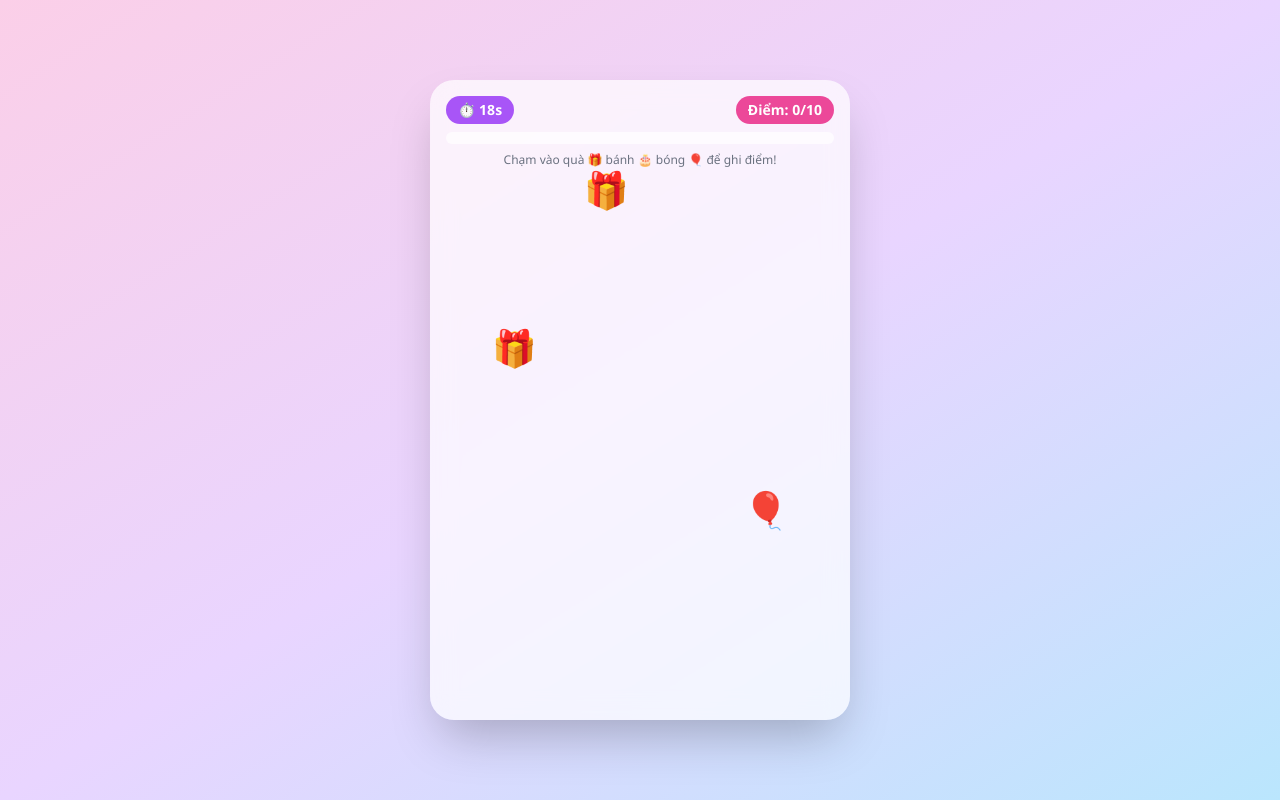
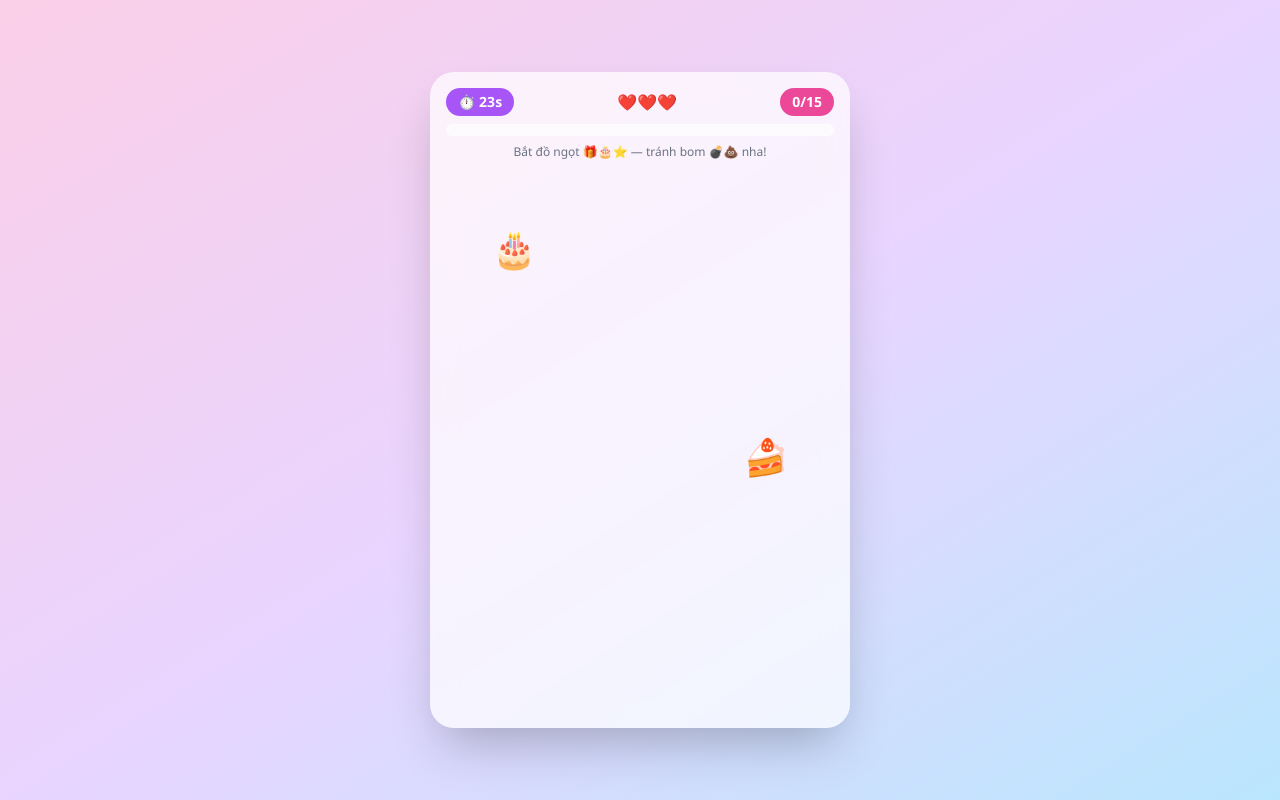
Before and after one commit to phuchuynh140706-gif/birth_day, a Next.js app: page / in a window 1280 px wide. Both pictures are taken after a click on the button "Bắt đầu nhiệm vụ ✨". Built offline with nearby package versions, Linux system fonts and the light colour scheme.

Commit message:
Stronger shake, harder mini game (bombs+lives), bank QR gift

```diff
--- a/components/BirthdayReveal.tsx
+++ b/components/BirthdayReveal.tsx
@@ -4,6 +4,7 @@ import { useEffect, useState } from "react";
 import Image from "next/image";
 import { motion } from "framer-motion";
 import ConfettiEffect from "./ConfettiEffect";
+import QRGift from "./QRGift";
 import { playFanfare, toggleMute, isMuted } from "@/lib/sound";
 
 interface BirthdayRevealProps {
@@ -105,6 +106,7 @@ export default function BirthdayReveal({
         <p className="mb-5 text-xs italic text-purple-500">{TROLL}</p>
 
         <div className="flex flex-col gap-3">
+          <QRGift />
           <motion.button
             whileTap={{ scale: 0.95 }}
             onClick={onReveal}
--- a/components/MiniGame.tsx
+++ b/components/MiniGame.tsx
@@ -9,100 +9,139 @@ interface MiniGameProps {
 }
 
 // ====== CẤU HÌNH GAME (chỉnh ở đây cho dễ) ======
-const TARGET_SCORE = 10; // Số điểm cần đạt để thắng
-const GAME_TIME = 20; // Thời gian chơi (giây)
-const SPAWN_EVERY = 700; // Bao lâu sinh 1 item mới (ms)
-const FALL_DURATION = 3.2; // Item rơi trong bao lâu (giây)
-const ITEMS = ["🎁", "🎂", "🎈"]; // Các item rơi xuống
+const TARGET_SCORE = 15; // Số điểm cần đạt để thắng
+const GAME_TIME = 25; // Thời gian chơi (giây)
+const START_SPAWN = 800; // Lúc đầu bao lâu sinh 1 item (ms)
+const MIN_SPAWN = 380; // Tốc độ sinh nhanh nhất (ms)
+const START_FALL = 3.4; // Lúc đầu item rơi trong bao lâu (giây)
+const MIN_FALL = 1.9; // Item rơi nhanh nhất (giây)
+const MAX_LIVES = 3; // Số mạng (bấm trúng bom là mất 1 mạng)
+
+const GOOD_ITEMS = ["🎁", "🎂", "🎈", "🍰", "⭐"]; // bấm được +1
+const BAD_ITEMS = ["💣", "💩"]; // bấm trúng = mất mạng
+const BAD_CHANCE = 0.25; // 25% item là "đồ xấu"
 // ================================================
 
 interface FallingItem {
   id: number;
   emoji: string;
   left: number; // vị trí ngang theo %
+  bad: boolean;
+  fall: number; // thời gian rơi của riêng item này
 }
 
 export default function MiniGame({ onWin }: MiniGameProps) {
   const [score, setScore] = useState(0);
+  const [lives, setLives] = useState(MAX_LIVES);
+  const [combo, setCombo] = useState(0);
   const [timeLeft, setTimeLeft] = useState(GAME_TIME);
   const [items, setItems] = useState<FallingItem[]>([]);
   const [status, setStatus] = useState<"playing" | "lose">("playing");
+  const [loseReason, setLoseReason] = useState("");
 
   const nextId = useRef(0);
   const wonRef = useRef(false);
+  const overRef = useRef(false); // game đã kết thúc (thắng/thua) chưa
 
   // Reset toàn bộ về trạng thái ban đầu (dùng cho nút "Chơi lại")
   const resetGame = useCallback(() => {
     setScore(0);
+    setLives(MAX_LIVES);
+    setCombo(0);
     setTimeLeft(GAME_TIME);
     setItems([]);
     setStatus("playing");
+    setLoseReason("");
     wonRef.current = false;
+    overRef.current = false;
+  }, []);
+
+  // Độ khó tăng dần theo thời gian đã trôi qua (0 -> 1)
+  const difficulty = 1 - timeLeft / GAME_TIME;
+  const spawnGap = START_SPAWN - (START_SPAWN - MIN_SPAWN) * difficulty;
+  const fallTime = START_FALL - (START_FALL - MIN_FALL) * difficulty;
+
+  const endLose = useCallback((reason: string) => {
+    if (overRef.current) return;
+    overRef.current = true;
+    setStatus("lose");
+    setLoseReason(reason);
+    playLose();
   }, []);
 
   // Đếm ngược thời gian
   useEffect(() => {
     if (status !== "playing") return;
-
     const timer = setInterval(() => {
       setTimeLeft((t) => {
         if (t <= 1) {
           clearInterval(timer);
-          // Hết giờ: nếu chưa thắng thì thua
-          if (!wonRef.current) {
-            setStatus("lose");
-            playLose();
-          }
+          if (!wonRef.current) endLose("Hết giờ rồi!");
           return 0;
         }
         return t - 1;
       });
     }, 1000);
+    return () => clearInterval(timer);
+  }, [status, endLose]);
 
-    return () => clearInterval(timer);
-  }, [status]);
-
-  // Sinh item rơi liên tục
+  // Sinh item rơi liên tục (tốc độ thay đổi theo độ khó)
   useEffect(() => {
     if (status !== "playing") return;
-
     const spawner = setInterval(() => {
+      const bad = Math.random() < BAD_CHANCE;
       setItems((prev) => [
         ...prev,
         {
           id: nextId.current++,
-          emoji: ITEMS[Math.floor(Math.random() * ITEMS.length)],
-          left: Math.random() * 80 + 5, // từ 5% đến 85%
+          bad,
+          emoji: bad
+            ? BAD_ITEMS[Math.floor(Math.random() * BAD_ITEMS.length)]
+            : GOOD_ITEMS[Math.floor(Math.random() * GOOD_ITEMS.length)],
+          left: Math.random() * 80 + 5,
+          fall: fallTime,
         },
       ]);
-    }, SPAWN_EVERY);
-
+    }, spawnGap);
     return () => clearInterval(spawner);
-  }, [status]);
+  }, [status, spawnGap, fallTime]);
 
   // Khi đủ điểm -> thắng
   useEffect(() => {
     if (score >= TARGET_SCORE && !wonRef.current) {
       wonRef.current = true;
-      setStatus("playing");
+      overRef.current = true;
       playWin();
-      // Chờ một nhịp nhỏ cho cảm giác "bắt được" rồi chuyển màn
-      const t = setTimeout(onWin, 400);
+      const t = setTimeout(onWin, 450);
       return () => clearTimeout(t);
     }
   }, [score, onWin]);
 
   // Người chơi chạm vào 1 item
-  const catchItem = (id: number) => {
-    if (status !== "playing" || wonRef.current) return;
-    setItems((prev) => prev.filter((it) => it.id !== id));
-    setScore((s) => Math.min(s + 1, TARGET_SCORE));
-    playCatch();
+  const tapItem = (item: FallingItem) => {
+    if (status !== "playing" || overRef.current) return;
+    setItems((prev) => prev.filter((it) => it.id !== item.id));
+
+    if (item.bad) {
+      // Bấm trúng bom: mất mạng + reset combo
+      setCombo(0);
+      setLives((l) => {
+        const left = l - 1;
+        if (left <= 0) endLose("Bùm 💥 Bạn bấm trúng bom hết mạng rồi!");
+        return left;
+      });
+      playLose();
+    } else {
+      setScore((s) => Math.min(s + 1, TARGET_SCORE));
+      setCombo((c) => c + 1);
+      playCatch();
+    }
   };
 
-  // Item rơi tới đáy mà không bắt được -> tự xóa
-  const removeItem = (id: number) => {
-    setItems((prev) => prev.filter((it) => it.id !== id));
+  // Item rơi tới đáy mà không bấm -> tự xóa. Nếu là đồ tốt thì mất combo.
+  const dropItem = (item: FallingItem) => {
+    setItems((prev) => prev.filter((it) => it.id !== item.id));
+    if (!item.bad) setCombo(0);
   };
 
   const progress = Math.min((score / TARGET_SCORE) * 100, 100);
@@ -113,15 +152,20 @@ export default function MiniGame({ onWin }: MiniGameProps) {
       animate={{ opacity: 1, scale: 1 }}
       exit={{ opacity: 0, scale: 0.95 }}
       transition={{ duration: 0.3 }}
-      className="relative flex h-[80vh] max-h-[720px] w-full max-w-[420px] flex-col overflow-hidden rounded-3xl bg-white/70 shadow-2xl backdrop-blur-md"
+      className="relative flex h-[82vh] max-h-[760px] w-full max-w-[420px] flex-col overflow-hidden rounded-3xl bg-white/70 shadow-2xl backdrop-blur-md"
     >
       {/* Thanh thông tin trên cùng */}
-      <div className="z-20 flex items-center justify-between gap-3 px-4 pt-4">
+      <div className="z-20 flex items-center justify-between gap-2 px-4 pt-4">
         <div className="rounded-full bg-purple-500 px-3 py-1 text-sm font-bold text-white">
           ⏱️ {timeLeft}s
         </div>
+        <div className="text-base">
+          {Array.from({ length: MAX_LIVES }).map((_, i) => (
+            <span key={i}>{i < lives ? "❤️" : "🤍"}</span>
+          ))}
+        </div>
         <div className="rounded-full bg-pink-500 px-3 py-1 text-sm font-bold text-white">
-          Điểm: {score}/{TARGET_SCORE}
+          {score}/{TARGET_SCORE}
         </div>
       </div>
 
@@ -135,7 +179,10 @@ export default function MiniGame({ onWin }: MiniGameProps) {
       </div>
 
       <p className="z-20 mt-2 text-center text-xs font-medium text-gray-500">
-        Chạm vào quà 🎁 bánh 🎂 bóng 🎈 để ghi điểm!
+        Bắt đồ ngọt 🎁🎂⭐ — tránh bom 💣💩 nha!
+        {combo >= 3 && (
+          <span className="ml-1 font-bold text-pink-600">Combo x{combo}🔥</span>
+        )}
       </p>
 
       {/* Khu vực chơi game */}
@@ -145,13 +192,15 @@ export default function MiniGame({ onWin }: MiniGameProps) {
             key={item.id}
             initial={{ y: -60 }}
             animate={{ y: "85vh" }}
-            transition={{ duration: FALL_DURATION, ease: "linear" }}
-            onAnimationComplete={() => removeItem(item.id)}
-            onTap={() => catchItem(item.id)}
-            onClick={() => catchItem(item.id)}
-            whileTap={{ scale: 1.4 }}
+            transition={{ duration: item.fall, ease: "linear" }}
+            onAnimationComplete={() => dropItem(item)}
+            onTap={() => tapItem(item)}
+            onClick={() => tapItem(item)}
+            whileTap={{ scale: 1.5 }}
             style={{ left: `${item.left}%` }}
-            className="absolute top-0 select-none text-4xl"
+            className={`absolute top-0 select-none text-4xl ${
+              item.bad ? "animate-wiggle" : ""
+            }`}
           >
             {item.emoji}
           </motion.button>
@@ -166,7 +215,7 @@ export default function MiniGame({ onWin }: MiniGameProps) {
           >
             <div className="text-5xl">😅</div>
             <h2 className="text-xl font-extrabold text-purple-700">
-              Hết giờ rồi!
+              {loseReason}
             </h2>
             <p className="text-gray-600">
               Bạn được {score}/{TARGET_SCORE} điểm. Thử lại nhé, gần được rồi!
--- /dev/null
+++ b/components/QRGift.tsx
@@ -0,0 +1,119 @@
+"use client";
+
+import { useState } from "react";
+import Image from "next/image";
+import { motion, AnimatePresence } from "framer-motion";
+
+// ====== THÔNG TIN NGÂN HÀNG (chỉnh ở đây) ======
+// Mã ngân hàng theo chuẩn VietQR, ví dụ:
+//   Vietcombank = "VCB", Techcombank = "TCB", MBBank = "MB",
+//   ACB = "ACB", BIDV = "BIDV", VietinBank = "ICB", VPBank = "VPB",
+//   Agribank = "VBA", Sacombank = "STB", TPBank = "TPB", MoMo = "MOMO" ...
+// Danh sách đầy đủ: https://api.vietqr.io/v2/banks
+const BANK = {
+  bankCode: "VCB", // mã ngân hàng
+  accountNumber: "0123456789", // số tài khoản của bạn
+  accountName: "NGUYEN VAN A", // tên chủ tài khoản (IN HOA, không dấu)
+  message: "Mung sinh nhat nhe", // nội dung chuyển khoản gợi ý
+  // amount: 50000,            // (tùy chọn) số tiền cố định, bỏ comment nếu muốn
+};
+// ===============================================
+
+// Tạo link ảnh QR động từ VietQR (quét được bằng app ngân hàng / MoMo)
+function buildQrUrl() {
+  const base = `https://img.vietqr.io/image/${BANK.bankCode}-${BANK.accountNumber}-compact2.png`;
+  const params = new URLSearchParams({
+    accountName: BANK.accountName,
+    addInfo: BANK.message,
+  });
+  // @ts-expect-error: amount là tùy chọn
+  if (BANK.amount) params.set("amount", String(BANK.amount));
+  return `${base}?${params.toString()}`;
+}
+
+export default function QRGift() {
+  const [open, setOpen] = useState(false);
+  const [imgError, setImgError] = useState(false);
+
+  return (
+    <>
+      <motion.button
+        whileTap={{ scale: 0.95 }}
+        onClick={() => setOpen(true)}
+        className="w-full rounded-2xl bg-gradient-to-r from-amber-400 to-rose-400 px-6 py-3 font-bold text-white shadow-lg"
+      >
+        Lì xì cho mình nha 🧧
+      </motion.button>
+
+      <AnimatePresence>
+        {open && (
+          <motion.div
+            initial={{ opacity: 0 }}
+            animate={{ opacity: 1 }}
+            exit={{ opacity: 0 }}
+            onClick={() => setOpen(false)}
+            className="fixed inset-0 z-[60] flex items-center justify-center bg-black/50 p-4 backdrop-blur-sm"
+          >
+            <motion.div
+              initial={{ scale: 0.85, y: 30, opacity: 0 }}
+              animate={{ scale: 1, y: 0, opacity: 1 }}
+              exit={{ scale: 0.85, y: 30, opacity: 0 }}
+              transition={{ type: "spring", stiffness: 200, damping: 18 }}
+              onClick={(e) => e.stopPropagation()}
+              className="w-full max-w-[360px] rounded-3xl bg-white p-6 text-center shadow-2xl"
+            >
+              <h2 className="mb-1 text-xl font-extrabold text-rose-600">
+                Quét để lì xì 🧧
+              </h2>
+              <p className="mb-4 text-xs text-gray-500">
+                Mở app ngân hàng / MoMo và quét mã nhé. Cảm ơn nhiều 🥰
+              </p>
+
+              <div className="mx-auto mb-4 w-full overflow-hidden rounded-2xl border-4 border-amber-200 bg-white">
+                {!imgError ? (
+                  <Image
+                    src={buildQrUrl()}
+                    alt="Mã QR chuyển khoản"
+                    width={320}
+                    height={400}
+                    className="h-auto w-full object-contain"
+                    onError={() => setImgError(true)}
+                    unoptimized
+                  />
+                ) : (
+                  <div className="flex flex-col items-center justify-center p-6 text-sm text-gray-500">
+                    <span className="mb-2 text-4xl">📵</span>
+                    Không tải được mã QR. Kiểm tra lại thông tin ngân hàng trong{" "}
+                    <code>components/QRGift.tsx</code>.
+                  </div>
+                )}
+              </div>
+
+              <div className="mb-4 rounded-2xl bg-amber-50 p-3 text-left text-sm">
+                <p>
+                  <span className="text-gray-500">Ngân hàng:</span>{" "}
+                  <b>{BANK.bankCode}</b>
+                </p>
+                <p>
+                  <span className="text-gray-500">Số TK:</span>{" "}
+                  <b>{BANK.accountNumber}</b>
+                </p>
+                <p>
+                  <span className="text-gray-500">Chủ TK:</span>{" "}
+                  <b>{BANK.accountName}</b>
+                </p>
+              </div>
+
+              <button
+                onClick={() => setOpen(false)}
+                className="w-full rounded-2xl bg-gray-100 px-6 py-3 font-bold text-gray-600"
+              >
+                Đóng lại
+              </button>
+            </motion.div>
+          </motion.div>
+        )}
+      </AnimatePresence>
+    </>
+  );
+}
--- a/tailwind.config.ts
+++ b/tailwind.config.ts
@@ -20,11 +20,16 @@ const config: Config = {
           "50%": { transform: "rotate(3deg)" },
         },
         shake: {
-          "0%, 100%": { transform: "translate(0, 0)" },
-          "20%": { transform: "translate(-4px, 2px)" },
-          "40%": { transform: "translate(4px, -2px)" },
-          "60%": { transform: "translate(-3px, -1px)" },
-          "80%": { transform: "translate(3px, 1px)" },
+          "0%, 100%": { transform: "translate(0, 0) rotate(0deg)" },
+          "10%": { transform: "translate(-14px, 8px) rotate(-3deg)" },
+          "20%": { transform: "translate(16px, -10px) rotate(3deg)" },
+          "30%": { transform: "translate(-18px, -6px) rotate(-4deg)" },
+          "40%": { transform: "translate(18px, 10px) rotate(4deg)" },
+          "50%": { transform: "translate(-16px, 12px) rotate(-3deg)" },
+          "60%": { transform: "translate(16px, -12px) rotate(3deg)" },
+          "70%": { transform: "translate(-12px, 8px) rotate(-2deg)" },
+          "80%": { transform: "translate(14px, -8px) rotate(2deg)" },
+          "90%": { transform: "translate(-8px, 6px) rotate(-1deg)" },
         },
         glitch: {
           "0%": { clipPath: "inset(20% 0 60% 0)", transform: "translate(-3px)" },
@@ -38,7 +43,7 @@ const config: Config = {
       animation: {
         floaty: "floaty 3s ease-in-out infinite",
         wiggle: "wiggle 1.2s ease-in-out infinite",
-        shake: "shake 0.4s ease-in-out infinite",
+        shake: "shake 0.3s ease-in-out infinite",
         glitch: "glitch 0.6s steps(2, end) infinite",
       },
     },
```
Also changed, not shown: 1 other file (tests, documents, lock files or other folders).
